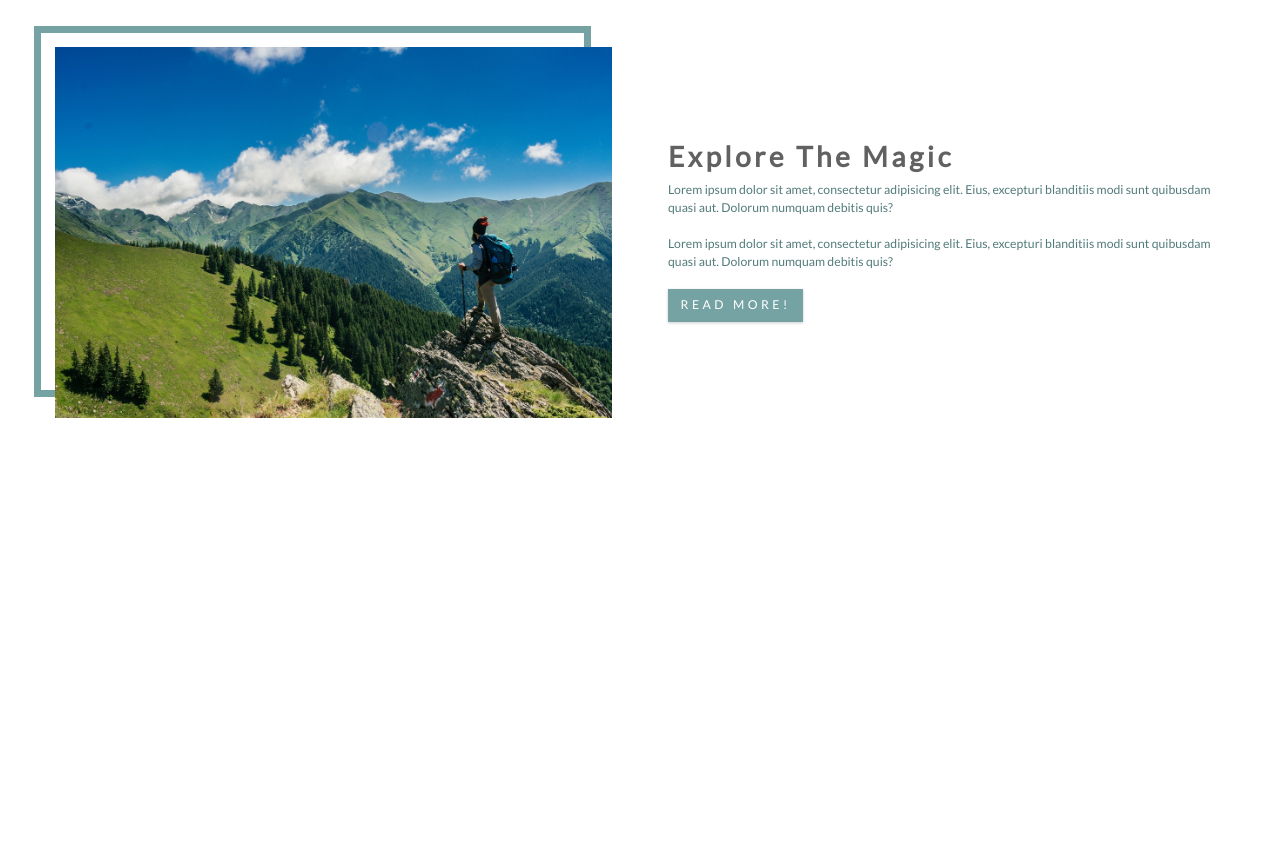
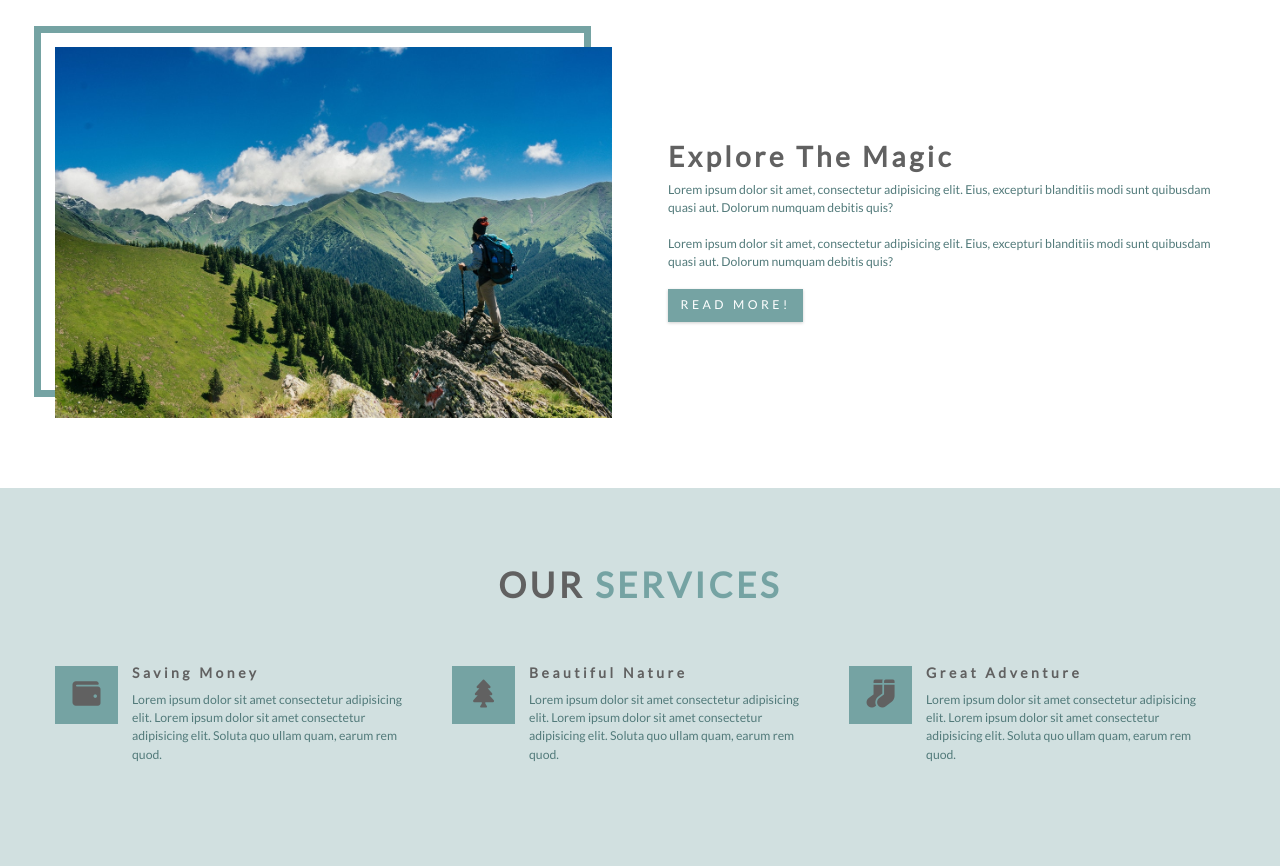
Before and after one commit to new103/travel_company, a plain HTML site: page index.html in a window 1280 px wide. Shown: the part 932-1798 px from the top of the page. Before the commit the page ends 1420 px from the top, so only its background shows below. Drawn offline with Linux system fonts and the light colour scheme.

Commit message:
travel-v2

```diff
--- /dev/null
+++ b/css/_services.scss
@@ -0,0 +1,62 @@
+.services {
+  background: $clr-primary-3;
+}
+
+.service {
+  text-align: center;
+  margin-bottom: 3rem;
+}
+
+.service-icon {
+  background: $clr-primary-1;
+  padding: 1rem;
+  display: inline-block;
+  margin-bottom: 1.3rem;
+}
+
+.fa-tree,
+.fa-wallet,
+.fa-socks {
+  font-size: 2rem;
+}
+
+.service-text {
+  max-width: 20rem;
+  margin-left: auto;
+  margin-right: auto;
+}
+
+@media screen and (min-width: 576px) {
+  .services-center {
+    display: flex;
+    justify-content: space-between;
+    flex-wrap: wrap;
+  }
+
+  .service {
+    // 2 kolumny
+    flex: 0 0 calc(50% - 1rem);
+    margin-bottom: 1rem;
+  }
+}
+
+@media screen and (min-width: 992px) {
+  .service {
+    // 3 kolumny
+    flex: 0 0 calc(33.33% - 1rem);
+  }
+}
+
+@media screen and (min-width: 1170px) {
+  .service {
+    display: flex;
+    text-align: left;
+  }
+  .service-icon {
+    align-self: flex-start;
+  }
+
+  .service-info {
+    padding-left: 1rem;
+  }
+}
--- a/css/style.scss
+++ b/css/style.scss
@@ -1,6 +1,7 @@
 @import "./variables";
 @import "./header";
 @import "./about";
+@import "./services";
 
 // Global styles
 html {
--- a/index.html
+++ b/index.html
@@ -32,11 +32,11 @@
 
   <!-- about section -->
   <section class="section" id="about">
-    <!-- title -->
+    <!-- section-title -->
     <div class="section-title">
       <h2>about <span>us</span></h2>
     </div>
-    <!-- end of title -->
+    <!-- end of section-title -->
     <div class="section-center about-center">
       <!-- about img wrapper -->
       <article class="about-img">
@@ -54,6 +54,61 @@
     </div>
   </section>
   <!-- end of about section -->
+
+
+  <!-- services -->
+  <section class="section services" id="services">
+    <!-- section-title -->
+    <div class="section-title">
+      <h2>our <span>services</span></h2>
+    </div>
+    <!-- end of section-title -->
+    <div class="section-center services-center">
+      <!-- single service -->
+      <article class="service">
+        <span class="service-icon">
+          <i class="fas fa-wallet fa-fw"></i>
+        </span>
+        <div class="service-info">
+          <h4 class="service-title">saving money</h4>
+          <p class="service-text">Lorem ipsum dolor sit amet consectetur adipisicing elit. Lorem ipsum dolor sit amet
+            consectetur adipisicing elit. Soluta quo ullam quam, earum
+            rem quod.</p>
+
+        </div>
+      </article>
+      <!-- end of single service -->
+      <!-- single service -->
+      <article class="service">
+        <span class="service-icon">
+          <i class="fas fa-tree fa-fw"></i>
+        </span>
+        <div class="service-info">
+          <h4 class="service-title">beautiful nature</h4>
+          <p class="service-text">Lorem ipsum dolor sit amet consectetur adipisicing elit. Lorem ipsum dolor sit amet
+            consectetur adipisicing elit. Soluta quo ullam quam, earum
+            rem quod.</p>
+
+        </div>
+      </article>
+      <!-- end of single service -->
+      <!-- single service -->
+      <article class="service">
+        <span class="service-icon">
+          <i class="fas fa-socks fa-fw"></i>
+        </span>
+        <div class="service-info">
+          <h4 class="service-title">great adventure</h4>
+          <p class="service-text">Lorem ipsum dolor sit amet consectetur adipisicing elit. Lorem ipsum dolor sit amet
+            consectetur adipisicing elit. Soluta quo ullam quam, earum
+            rem quod.</p>
+
+        </div>
+      </article>
+      <!-- end of single service -->
+    </div>
+  </section>
+  <!-- end of services -->
   <script src="script.js"></script>
 </body>
 
```
Also changed, not shown: css/style.css, 1 other file.
